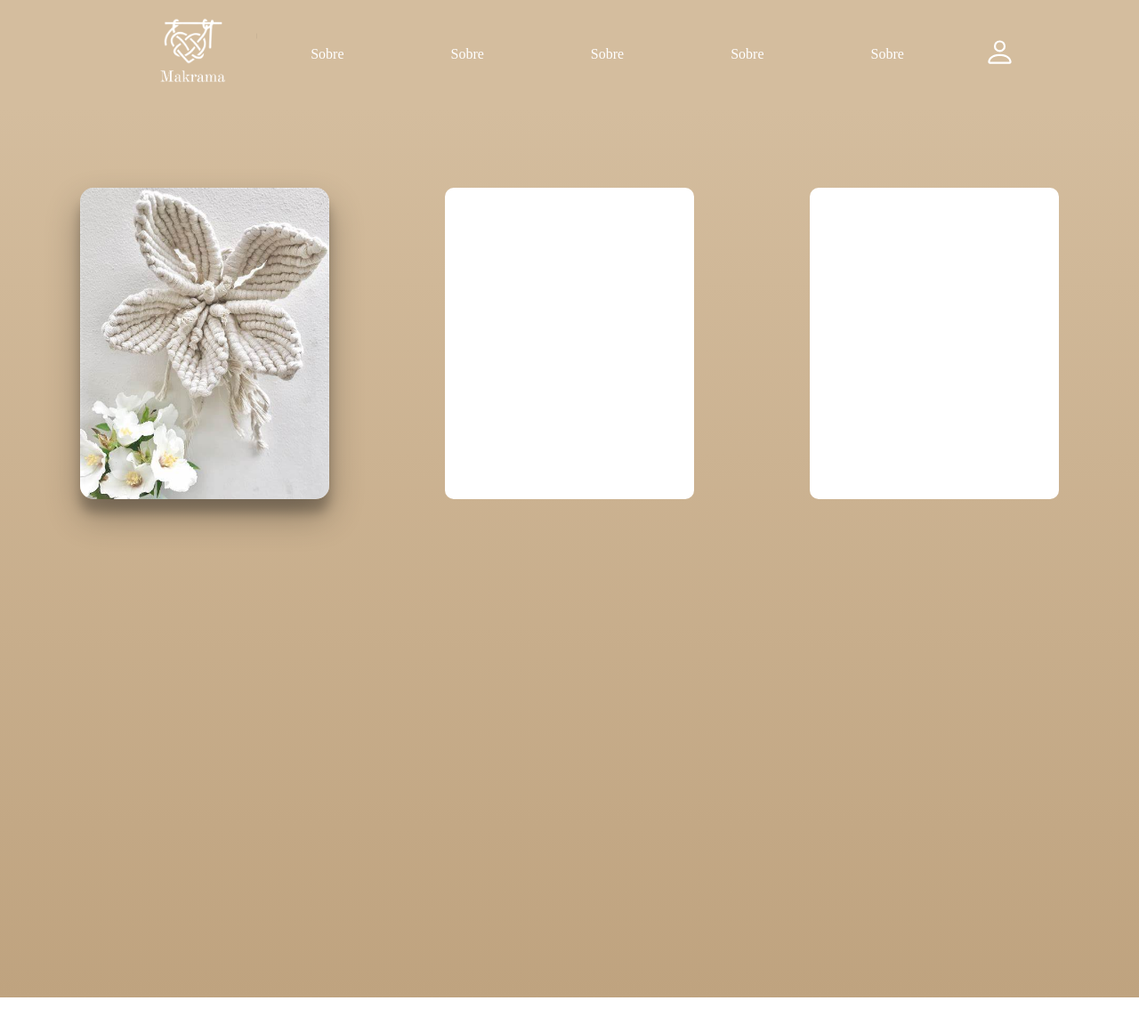
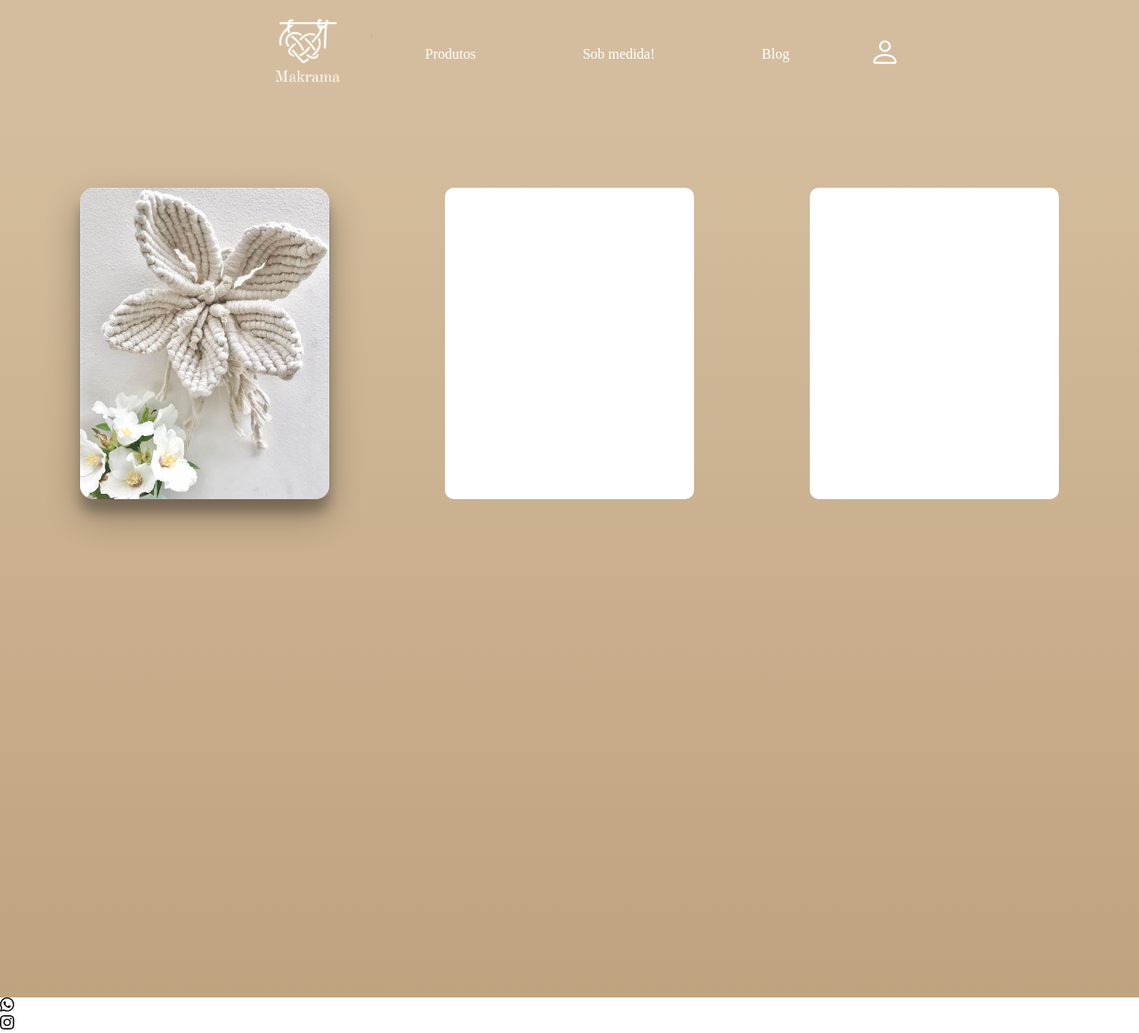
Before and after one commit to ryanvieira123/Senac, a plain HTML site: page Projetos/MakramaVendas/Index/index.html in a window 1280 px wide. Shown: the whole page at 89% size. Before the commit the page ends 1121 px from the top, so only its background shows below. Drawn offline with Linux system fonts and the light colour scheme; files that its build step writes are made by us from their sources.

Commit message:
21.5 22:08

```diff
--- a/Projetos/MakramaVendas/Index/Header.css
+++ b/Projetos/MakramaVendas/Index/Header.css
@@ -16,16 +16,14 @@ padding: 0px;
 }
 
 .logoContainer{
+    justify-content: left;
 
 }.logo{
-
     width: 150px;
 }    .sobreNav{
     }
 
-.logoContainer{
 
-}
 
 .navContainer{
  display: flex;
--- a/Projetos/MakramaVendas/Index/index.html
+++ b/Projetos/MakramaVendas/Index/index.html
@@ -7,20 +7,17 @@
     <title>Document</title>
     <link rel="stylesheet" href="Header.css">
     <link rel="stylesheet" href="body.css">
+    <link rel="stylesheet" href="footer.css">
 </head>
 
 
 <!--https://icons.getbootstrap.com/icons/justify/-->
 
-
-
-
-
-
-
 <!--Pedidos sobre medida-->
 
 <body class="body">
+
+
 
     <div class="headerContainer">
 
@@ -31,21 +28,17 @@
         </div>
 
 
+
+
         <div class="navContainer">
             <div class="sobreNav">
-                <a href="sobre.html" class="nav">Sobre</a>
+                <a href="sobre.html" class="nav">Produtos</a>
             </div>
             <div class="sobreNav">
-                <a href="sobre.html" class="nav">Sobre</a>
+                <a href="sobre.html" class="nav">Sob medida!</a>
             </div>
             <div class="sobreNav">
-                <a href="sobre.html" class="nav">Sobre</a>
-            </div>
-            <div class="sobreNav">
-                <a href="sobre.html" class="nav">Sobre</a>
-            </div>
-            <div class="sobreNav">
-                <a href="sobre.html" class="nav">Sobre</a>
+                <a href="sobre.html" class="nav">Blog</a>
             </div>
         </div>
 
@@ -93,6 +86,34 @@
 
     </div>
 
+
+
+    <div class="footer">
+        <div class="linksContainer">
+            <div class="whatsappContainer">
+                <svg xmlns="http://www.w3.org/2000/svg" width="16" height="16" fill="currentColor"
+                    class="bi bi-whatsapp" viewBox="0 0 16 16">
+                    <path
+                        d="M13.601 2.326A7.85 7.85 0 0 0 7.994 0C3.627 0 .068 3.558.064 7.926c0 1.399.366 2.76 1.057 3.965L0 16l4.204-1.102a7.9 7.9 0 0 0 3.79.965h.004c4.368 0 7.926-3.558 7.93-7.93A7.9 7.9 0 0 0 13.6 2.326zM7.994 14.521a6.6 6.6 0 0 1-3.356-.92l-.24-.144-2.494.654.666-2.433-.156-.251a6.56 6.56 0 0 1-1.007-3.505c0-3.626 2.957-6.584 6.591-6.584a6.56 6.56 0 0 1 4.66 1.931 6.56 6.56 0 0 1 1.928 4.66c-.004 3.639-2.961 6.592-6.592 6.592m3.615-4.934c-.197-.099-1.17-.578-1.353-.646-.182-.065-.315-.099-.445.099-.133.197-.513.646-.627.775-.114.133-.232.148-.43.05-.197-.1-.836-.308-1.592-.985-.59-.525-.985-1.175-1.103-1.372-.114-.198-.011-.304.088-.403.087-.088.197-.232.296-.346.1-.114.133-.198.198-.33.065-.134.034-.248-.015-.347-.05-.099-.445-1.076-.612-1.47-.16-.389-.323-.335-.445-.34-.114-.007-.247-.007-.38-.007a.73.73 0 0 0-.529.247c-.182.198-.691.677-.691 1.654s.71 1.916.81 2.049c.098.133 1.394 2.132 3.383 2.992.47.205.84.326 1.129.418.475.152.904.129 1.246.08.38-.058 1.171-.48 1.338-.943.164-.464.164-.86.114-.943-.049-.084-.182-.133-.38-.232" />
+                </svg>
+
+            </div>
+
+            <div class="instagramContainer">
+                <div class="whatsappContainer">
+                    <svg xmlns="http://www.w3.org/2000/svg" width="16" height="16" fill="currentColor" class="bi bi-instagram" viewBox="0 0 16 16">
+                        <path d="M8 0C5.829 0 5.556.01 4.703.048 3.85.088 3.269.222 2.76.42a3.9 3.9 0 0 0-1.417.923A3.9 3.9 0 0 0 .42 2.76C.222 3.268.087 3.85.048 4.7.01 5.555 0 5.827 0 8.001c0 2.172.01 2.444.048 3.297.04.852.174 1.433.372 1.942.205.526.478.972.923 1.417.444.445.89.719 1.416.923.51.198 1.09.333 1.942.372C5.555 15.99 5.827 16 8 16s2.444-.01 3.298-.048c.851-.04 1.434-.174 1.943-.372a3.9 3.9 0 0 0 1.416-.923c.445-.445.718-.891.923-1.417.197-.509.332-1.09.372-1.942C15.99 10.445 16 10.173 16 8s-.01-2.445-.048-3.299c-.04-.851-.175-1.433-.372-1.941a3.9 3.9 0 0 0-.923-1.417A3.9 3.9 0 0 0 13.24.42c-.51-.198-1.092-.333-1.943-.372C10.443.01 10.172 0 7.998 0zm-.717 1.442h.718c2.136 0 2.389.007 3.232.046.78.035 1.204.166 1.486.275.373.145.64.319.92.599s.453.546.598.92c.11.281.24.705.275 1.485.039.843.047 1.096.047 3.231s-.008 2.389-.047 3.232c-.035.78-.166 1.203-.275 1.485a2.5 2.5 0 0 1-.599.919c-.28.28-.546.453-.92.598-.28.11-.704.24-1.485.276-.843.038-1.096.047-3.232.047s-2.39-.009-3.233-.047c-.78-.036-1.203-.166-1.485-.276a2.5 2.5 0 0 1-.92-.598 2.5 2.5 0 0 1-.6-.92c-.109-.281-.24-.705-.275-1.485-.038-.843-.046-1.096-.046-3.233s.008-2.388.046-3.231c.036-.78.166-1.204.276-1.486.145-.373.319-.64.599-.92s.546-.453.92-.598c.282-.11.705-.24 1.485-.276.738-.034 1.024-.044 2.515-.045zm4.988 1.328a.96.96 0 1 0 0 1.92.96.96 0 0 0 0-1.92m-4.27 1.122a4.109 4.109 0 1 0 0 8.217 4.109 4.109 0 0 0 0-8.217m0 1.441a2.667 2.667 0 1 1 0 5.334 2.667 2.667 0 0 1 0-5.334"/>
+                      </svg>
+
+                </div>
+
+            </div>
+
+        </div>
+
+    </div>
+
+
 </body>
 
 </html>
--- /dev/null
+++ b/Projetos/MakramaVendas/footer.css
@@ -0,0 +1,3 @@
+.footer{
+
+}
```
Also changed, not shown: Projetos/Mapa do Site/Mapa do site.png (deleted), Projetos/Projeto/home.png (added), Projetos/Projeto/mapa.png (renamed from Projetos/21.5/mapa.png), 6 other files.
